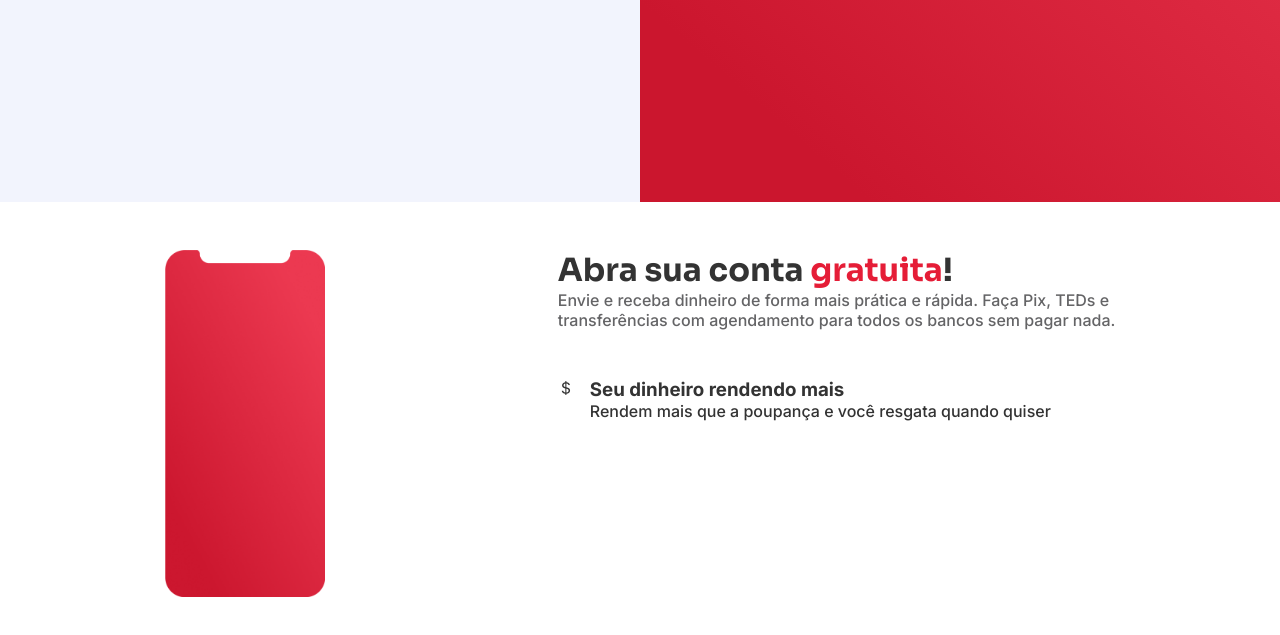
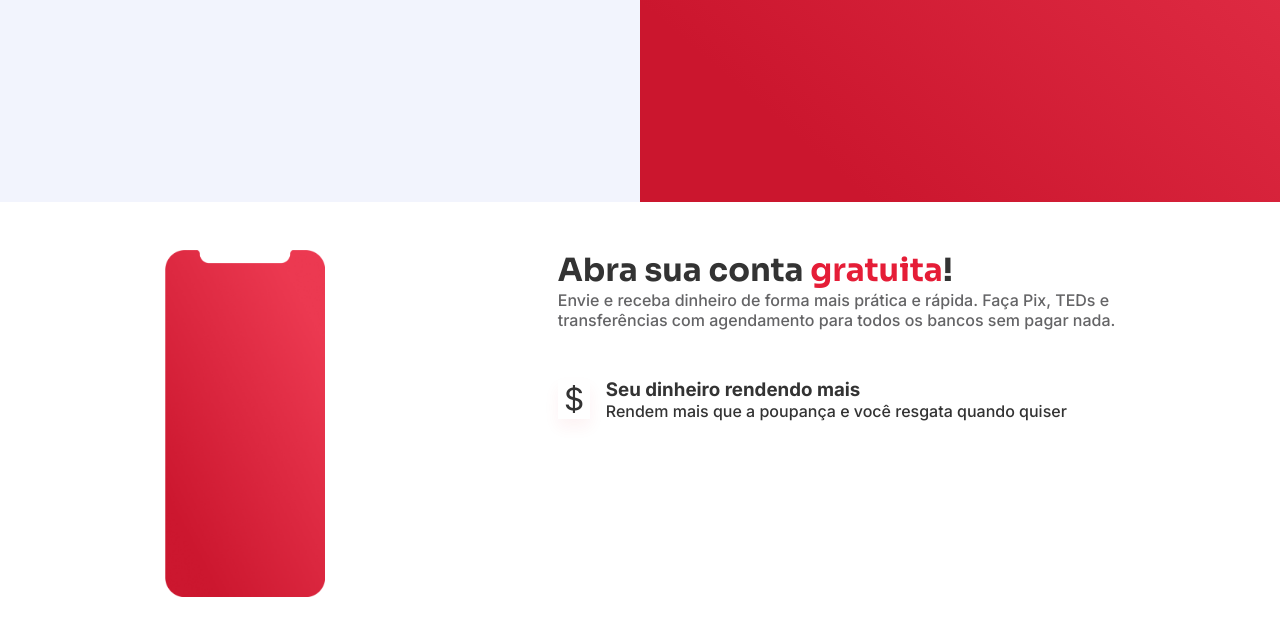
Before and after one commit to FIAP-553521-WEB/Checkpoint-1-FRO, a plain HTML site: page index.html in a window 1280 px wide. Shown: the part 598-1233 px from the top of the page. Drawn offline with nearby package versions, Linux system fonts and the light colour scheme.

Commit message:
update files

```diff
--- a/index.html
+++ b/index.html
@@ -67,7 +67,9 @@
             </div>
             <div id="benefits">
                 <div class="benefit">
-                    <i class="bi bi-currency-dollar"></i>
+                    <div>
+                        <i class="bi bi-currency-dollar"></i>
+                    </div>
                     <span>
                         <h3>Seu dinheiro rendendo mais</h3>
                         <p>Rendem mais que a poupança e você resgata quando quiser</p>
--- a/styles.css
+++ b/styles.css
@@ -176,5 +176,14 @@ div#benefits {
 
 div.benefit {
     display: flex;
+    align-items: center;
     gap: 1rem;
 }
+
+div.benefit i {
+    background-color: #FFFFFF;
+    width: 3rem;
+    height: 3rem;
+    font-size: 2rem;
+    box-shadow: 0px 8px 16px 0px #E51D370F;
+}
```
